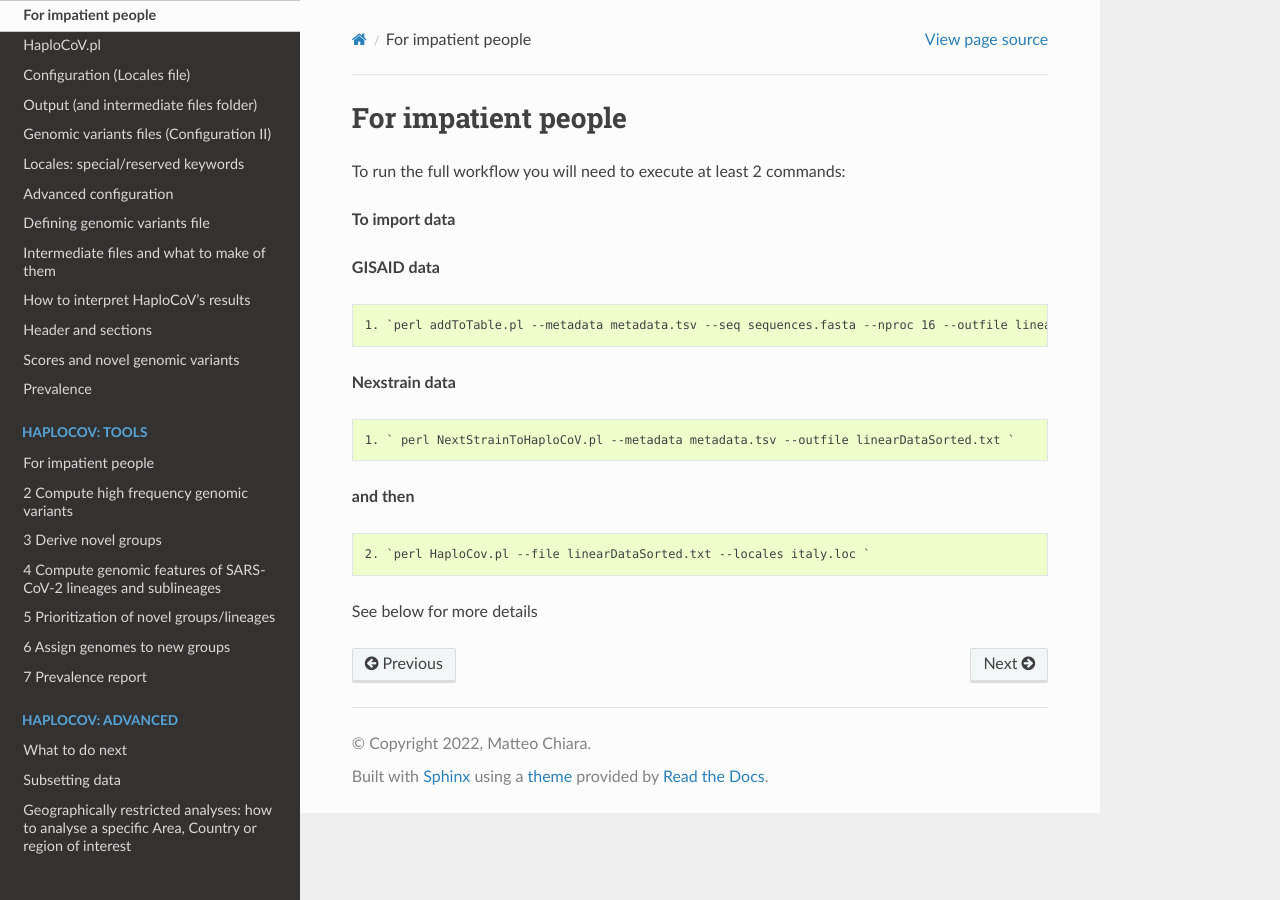
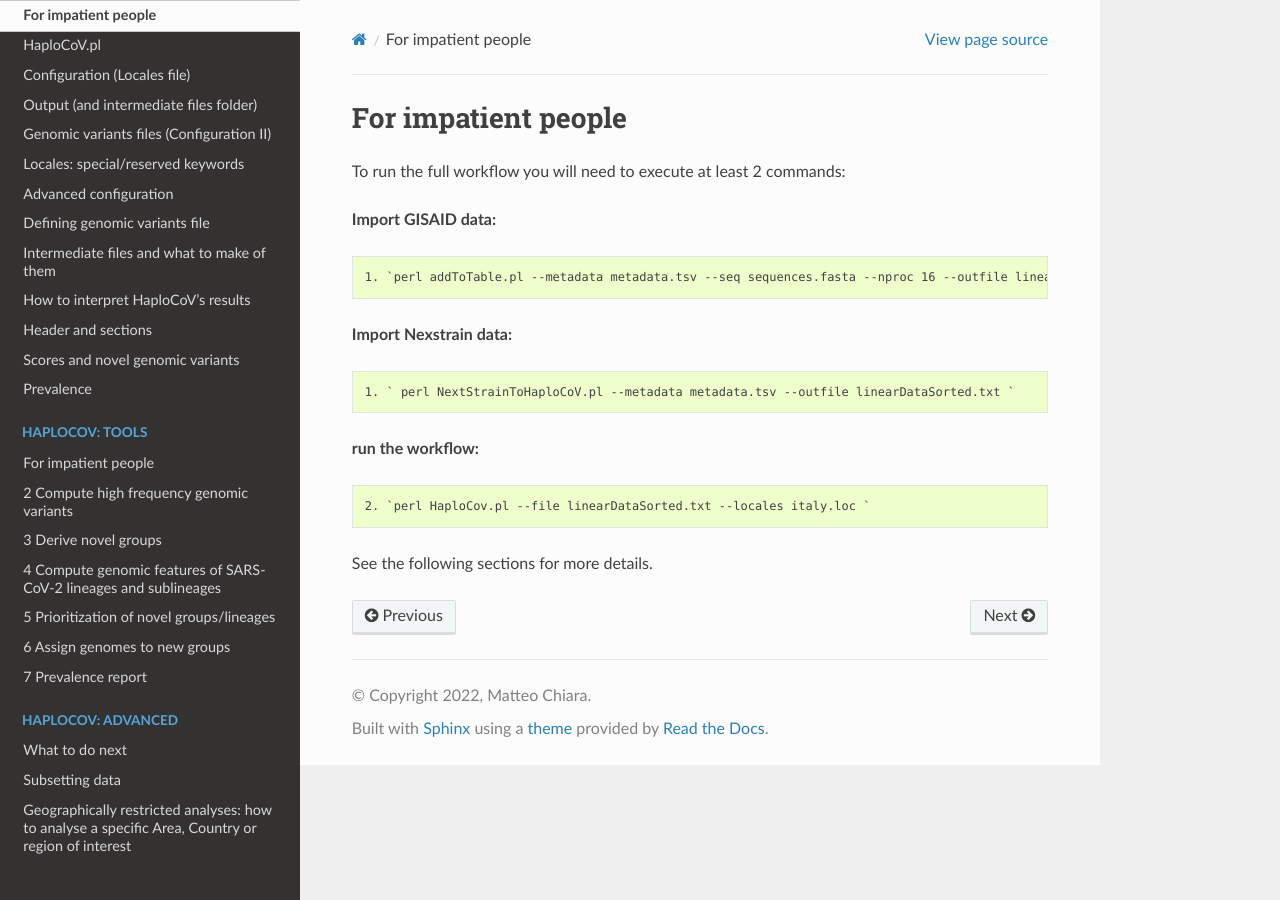
Before and after one commit to matteo14c/HaploCoV, a Sphinx documentation site: the page built from docs/source/impatient1.rst, in a window 1280 px wide. Built offline with Sphinx 7.4.7 and the Read the Docs theme 2.0.0, drawn with Linux system fonts in a browser that asks for light colours.

Commit message:
Update impatient1.rst

```diff
--- a/docs/source/impatient1.rst
+++ b/docs/source/impatient1.rst
@@ -3,24 +3,22 @@ For impatient people
 
 To run the full workflow you will need to execute at least 2 commands:
 
-**To import data**
-
-**GISAID data**
+**Import GISAID data:**
 
 ::
 
  1. `perl addToTable.pl --metadata metadata.tsv --seq sequences.fasta --nproc 16 --outfile linearDataSorted.txt `
 
-**Nexstrain data**
+**Import Nexstrain data:**
 
 ::
 
  1. ` perl NextStrainToHaploCoV.pl --metadata metadata.tsv --outfile linearDataSorted.txt `
 
-**and then**
+**run the workflow:**
 
 ::
 
  2. `perl HaploCov.pl --file linearDataSorted.txt --locales italy.loc `
 
-See below for more details
+See the following sections for more details.
```
